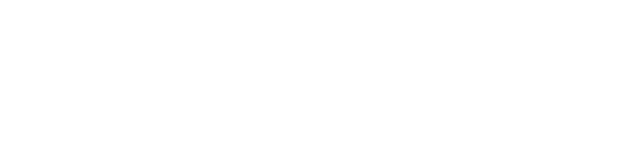
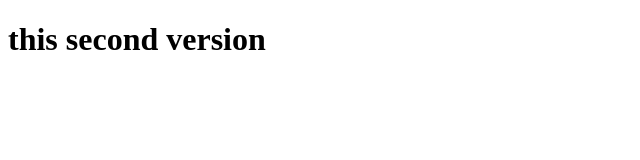
Before and after one commit to Prat3191/myrepo, a plain HTML site: page index.html in a window 1280 px wide. Shown: the whole page, without its empty margins (0-640 px from the left). Drawn offline with Linux system fonts and the light colour scheme.

Commit message:
this is v2

```diff
--- a/index.html
+++ b/index.html
@@ -6,6 +6,6 @@
     <title>Pratik</title>
 </head>
 <body>
-
+    <h1>this second version </h1>
 </body>
 </html>
```
